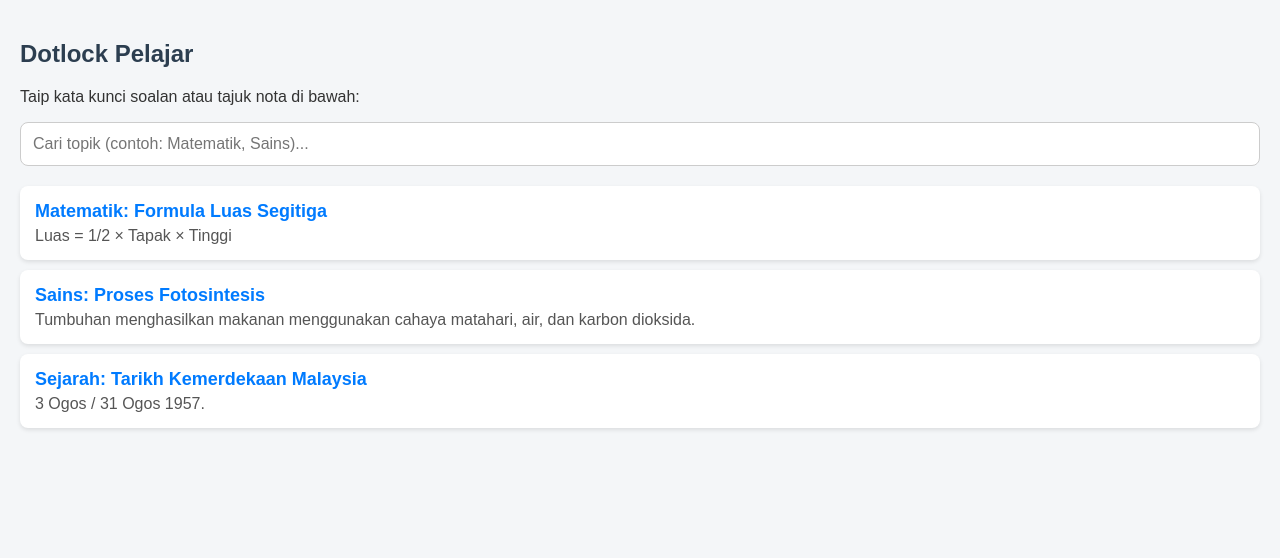
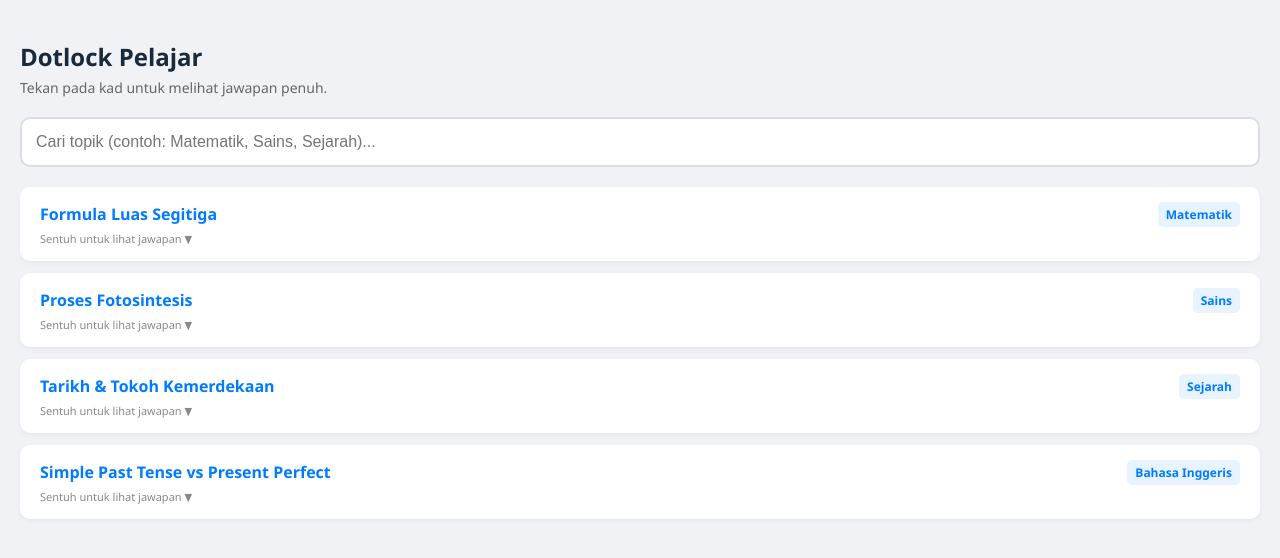
Before and after one commit to steward1234442-cell/dotlock-android, a plain HTML site: page index.html in a window 1280 px wide. Drawn offline with Linux system fonts and the light colour scheme.

Commit message:
Update index.html

```diff
--- a/index.html
+++ b/index.html
@@ -5,37 +5,104 @@
     <meta name="viewport" content="width=device-width, initial-scale=1.0">
     <title>Dotlock - Carian Nota & Jawapan Pelajar</title>
     <style>
-        body { font-family: Arial, sans-serif; margin: 0; padding: 20px; background-color: #f4f6f8; color: #333; }
-        h2 { color: #2c3e50; }
-        .search-box { width: 100%; padding: 12px; font-size: 16px; border: 1px solid #ccc; border-radius: 8px; margin-bottom: 20px; box-sizing: border-box; }
-        .card { background: white; padding: 15px; margin-bottom: 10px; border-radius: 8px; box-shadow: 0 2px 4px rgba(0,0,0,0.1); }
-        .card h3 { margin: 0 0 5px 0; color: #007bff; font-size: 18px; }
-        .card p { margin: 0; color: #555; }
+        * { box-sizing: border-box; }
+        body { font-family: 'Segoe UI', Tahoma, Geneva, Verdana, sans-serif; margin: 0; padding: 20px; background-color: #f0f2f5; color: #333; }
+        h2 { color: #1a2a3a; margin-bottom: 5px; }
+        p.subtitle { color: #666; font-size: 14px; margin-top: 0; margin-bottom: 20px; }
+        .search-box { width: 100%; padding: 14px; font-size: 16px; border: 2px solid #ddd; border-radius: 10px; margin-bottom: 20px; outline: none; transition: 0.3s; }
+        .search-box:focus { border-color: #007bff; box-shadow: 0 0 8px rgba(0,123,255,0.2); }
+        .card { background: white; padding: 15px 20px; margin-bottom: 12px; border-radius: 10px; box-shadow: 0 2px 5px rgba(0,0,0,0.05); cursor: pointer; transition: transform 0.2s, box-shadow 0.2s; }
+        .card:hover { transform: translateY(-2px); box-shadow: 0 4px 10px rgba(0,0,0,0.1); }
+        .card-header { display: flex; justify-content: space-between; align-items: center; }
+        .card h3 { margin: 0; color: #007bff; font-size: 16px; }
+        .tag { background: #e7f3ff; color: #007bff; font-size: 12px; padding: 4px 8px; border-radius: 5px; font-weight: bold; }
+        .answer { display: none; margin-top: 12px; padding-top: 12px; border-top: 1px solid #eee; color: #444; font-size: 14px; line-height: 1.5; }
+        .hint { font-size: 11px; color: #888; margin-top: 4px; display: block; }
     </style>
 </head>
 <body>
 
     <h2>Dotlock Pelajar</h2>
-    <p>Taip kata kunci soalan atau tajuk nota di bawah:</p>
+    <p class="subtitle">Tekan pada kad untuk melihat jawapan penuh.</p>
 
-    <input type="text" id="searchInput" class="search-box" placeholder="Cari topik (contoh: Matematik, Sains)..." onkeyup="searchNote()">
+    <input type="text" id="searchInput" class="search-box" placeholder="Cari topik (contoh: Matematik, Sains, Sejarah)..." onkeyup="searchNote()">
 
     <div id="notesList">
-        <div class="card">
-            <h3>Matematik: Formula Luas Segitiga</h3>
-            <p>Luas = 1/2 × Tapak × Tinggi</p>
+        <!-- Kad 1 -->
+        <div class="card" onclick="toggleAnswer(this)">
+            <div class="card-header">
+                <h3>Formula Luas Segitiga</h3>
+                <span class="tag">Matematik</span>
+            </div>
+            <span class="hint">Sentuh untuk lihat jawapan ▼</span>
+            <div class="answer">
+                <strong>Jawapan / Formula:</strong><br>
+                Luas = ½ × Tapak × Tinggi<br><br>
+                <em>Contoh:</em> Jika tapak = 6cm dan tinggi = 4cm, Luas = ½ × 6 × 4 = 12 cm².
+            </div>
         </div>
-        <div class="card">
-            <h3>Sains: Proses Fotosintesis</h3>
-            <p>Tumbuhan menghasilkan makanan menggunakan cahaya matahari, air, dan karbon dioksida.</p>
+
+        <!-- Kad 2 -->
+        <div class="card" onclick="toggleAnswer(this)">
+            <div class="card-header">
+                <h3>Proses Fotosintesis</h3>
+                <span class="tag">Sains</span>
+            </div>
+            <span class="hint">Sentuh untuk lihat jawapan ▼</span>
+            <div class="answer">
+                <strong>Penerangan:</strong><br>
+                Proses tumbuhan hijau membuat makanan sendiri menggunakan:<br>
+                • Cahaya matahari<br>
+                • Karbon dioksida<br>
+                • Air & Klorofil<br><br>
+                <strong>Hasil:</strong> Glukosa + Oksigen.
+            </div>
         </div>
-        <div class="card">
-            <h3>Sejarah: Tarikh Kemerdekaan Malaysia</h3>
-            <p>3 Ogos / 31 Ogos 1957.</p>
+
+        <!-- Kad 3 -->
+        <div class="card" onclick="toggleAnswer(this)">
+            <div class="card-header">
+                <h3>Tarikh & Tokoh Kemerdekaan</h3>
+                <span class="tag">Sejarah</span>
+            </div>
+            <span class="hint">Sentuh untuk lihat jawapan ▼</span>
+            <div class="answer">
+                <strong>Jawapan:</strong><br>
+                • <strong>Tarikh:</strong> 31 Ogos 1957<br>
+                • <strong>Lokasi:</strong> Stadium Merdeka, Kuala Lumpur<br>
+                • <strong>Bapa Kemerdekaan:</strong> Tunku Abdul Rahman Putra Al-Haj.
+            </div>
+        </div>
+
+        <!-- Kad 4 -->
+        <div class="card" onclick="toggleAnswer(this)">
+            <div class="card-header">
+                <h3>Simple Past Tense vs Present Perfect</h3>
+                <span class="tag">Bahasa Inggeris</span>
+            </div>
+            <span class="hint">Sentuh untuk lihat jawapan ▼</span>
+            <div class="answer">
+                <strong>Penggunaan:</strong><br>
+                • <strong>Past Tense:</strong> Perkara yang dah selesai pada masa spesifik (e.g., <em>I ate rice yesterday</em>).<br>
+                • <strong>Present Perfect:</strong> Perkara yang dah berlaku tapi masih ada kaitan dengan sekarang (e.g., <em>I have eaten rice</em>).
+            </div>
         </div>
     </div>
 
     <script>
+        function toggleAnswer(cardElement) {
+            let answerDiv = cardElement.querySelector('.answer');
+            let hintText = cardElement.querySelector('.hint');
+
+            if (answerDiv.style.display === "block") {
+                answerDiv.style.display = "none";
+                hintText.innerText = "Sentuh untuk lihat jawapan ▼";
+            } else {
+                answerDiv.style.display = "block";
+                hintText.innerText = "Sentuh untuk tutup ▲";
+            }
+        }
+
         function searchNote() {
             let input = document.getElementById('searchInput').value.toLowerCase();
             let cards = document.getElementsByClassName('card');
```
